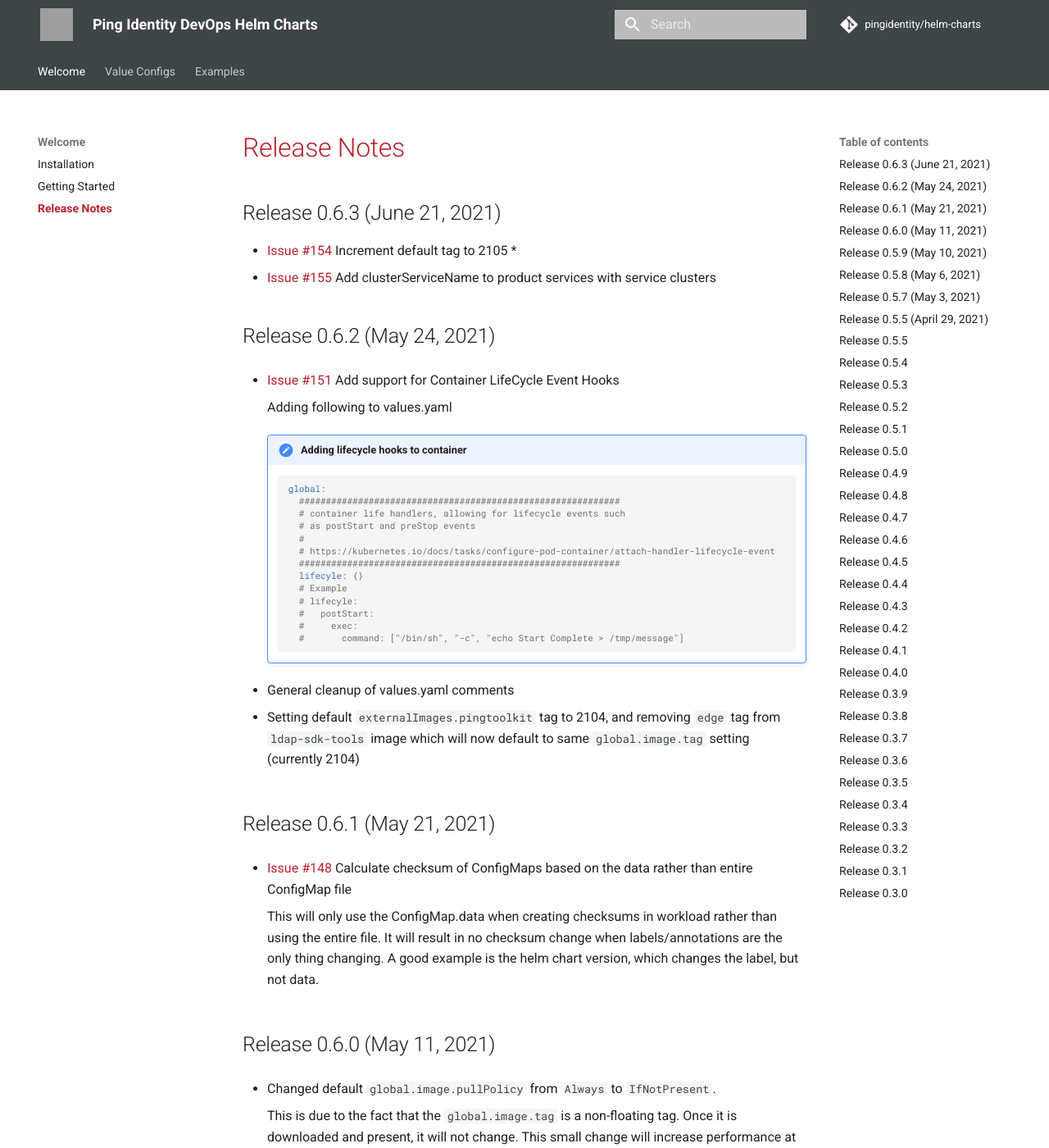
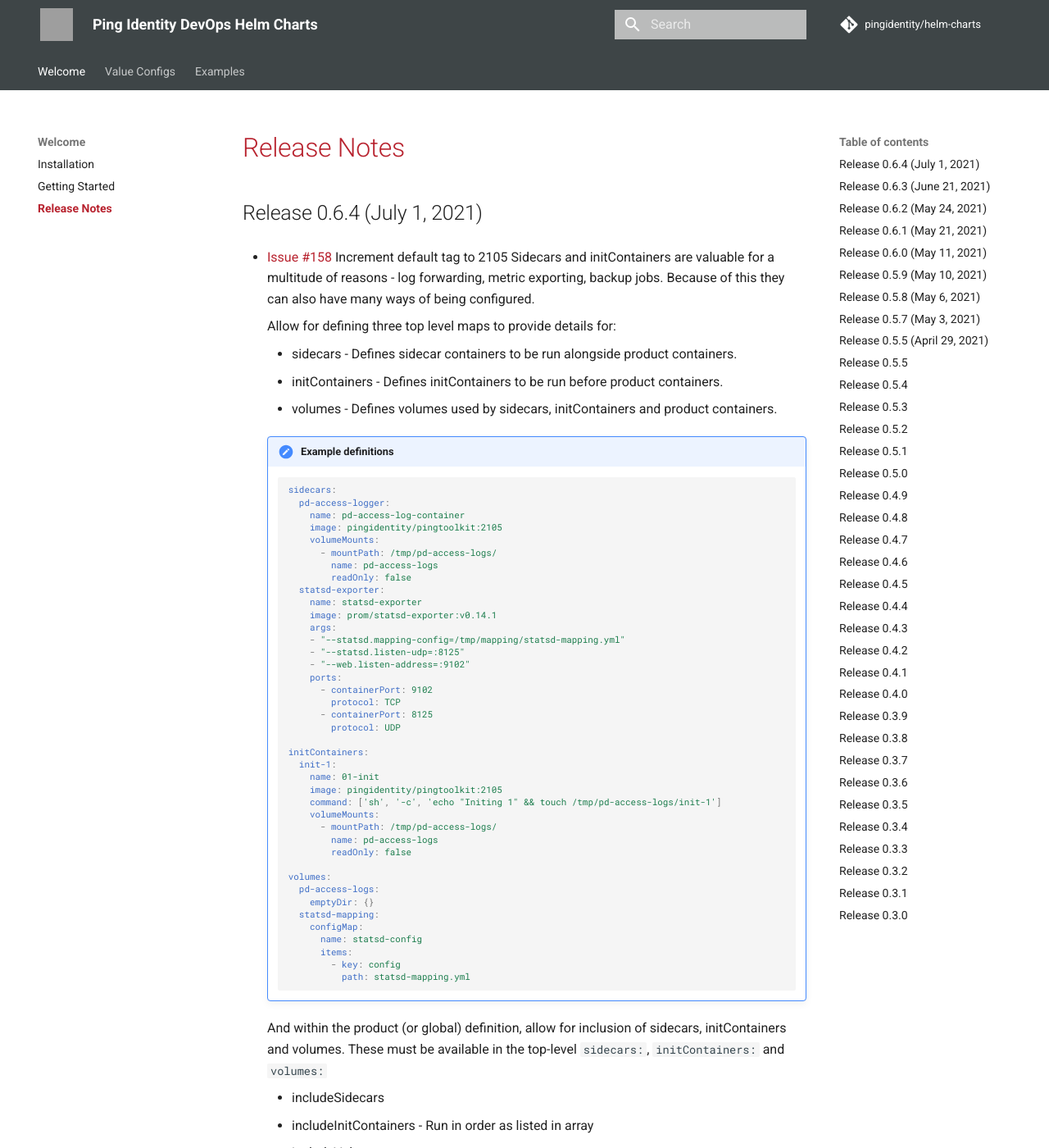
Before and after one commit to pingidentity/helm-charts, an MkDocs documentation site: the page built from docs/release-notes.md, in a window 1280 px wide and 1400 px high. Shown: the whole window at 82% size. Built offline with MkDocs 1.6.1 and Material for MkDocs 9.7.7, drawn with Linux system fonts in a browser that asks for light colours; comment, search, counter and statistics services are not loaded; some of the changed text lies outside the part shown; grey boxes are pictures that could not be loaded.

Commit message:
Issue #158 - Adding suport for sidecars, initContainers and volumes

````diff
--- a/docs/release-notes.md
+++ b/docs/release-notes.md
@@ -1,9 +1,85 @@
 # Release Notes
+
+## Release 0.6.4 (July 1, 2021)
+
+* [Issue #158](https://github.com/pingidentity/helm-charts/issues/158) Increment default tag to 2105
+    Sidecars and initContainers are valuable for a multitude of reasons - log forwarding, metric exporting, backup jobs. Because of this they can also have many ways of being configured.
+
+    Allow for defining three top level maps to provide details for:
+
+    * sidecars - Defines sidecar containers to be run alongside product containers.
+    * initContainers - Defines initContainers to be run before product containers.
+    * volumes - Defines volumes used by sidecars, initContainers and product containers.
+
+    !!! note "Example definitions"
+        ```yaml
+        sidecars:
+          pd-access-logger:
+            name: pd-access-log-container
+            image: pingidentity/pingtoolkit:2105
+            volumeMounts:
+              - mountPath: /tmp/pd-access-logs/
+                name: pd-access-logs
+                readOnly: false
+          statsd-exporter:
+            name: statsd-exporter
+            image: prom/statsd-exporter:v0.14.1
+            args:
+            - "--statsd.mapping-config=/tmp/mapping/statsd-mapping.yml"
+            - "--statsd.listen-udp=:8125"
+            - "--web.listen-address=:9102"
+            ports:
+              - containerPort: 9102
+                protocol: TCP
+              - containerPort: 8125
+                protocol: UDP
+
+        initContainers:
+          init-1:
+            name: 01-init
+            image: pingidentity/pingtoolkit:2105
+            command: ['sh', '-c', 'echo "Initing 1" && touch /tmp/pd-access-logs/init-1']
+            volumeMounts:
+              - mountPath: /tmp/pd-access-logs/
+                name: pd-access-logs
+                readOnly: false
+
+        volumes:
+          pd-access-logs:
+            emptyDir: {}
+          statsd-mapping:
+            configMap:
+              name: statsd-config
+              items:
+                - key: config
+                  path: statsd-mapping.yml
+        ```
+
+    And within the product (or global) definition, allow for inclusion of sidecars, initContainers and volumes.  These must be available in the top-level `sidecars:`, `initContainers:` and `volumes:`
+
+    * includeSidecars
+    * includeInitContainers - Run in order as listed in array
+    * includeVolumes
+
+    !!! note "Example usages"
+        ```yaml
+        pingdirectory:
+          ...
+          includeSidecars:
+            - pd-access-logger
+          includeInitContainers:
+            - init-1
+          includeVolumes:
+            - pd-access-logs
+
+          volumeMounts:
+            - mountPath: /opt/access-logs/
+              name: pd-access-logs
+        ```
 
 ## Release 0.6.3 (June 21, 2021)
 
 * [Issue #154](https://github.com/pingidentity/helm-charts/issues/154) Increment default tag to 2105
-*
 * [Issue #155](https://github.com/pingidentity/helm-charts/issues/155) Add clusterServiceName to product services with service clusters
 
 ## Release 0.6.2 (May 24, 2021)
````
Also changed, not shown: 4 other files.
